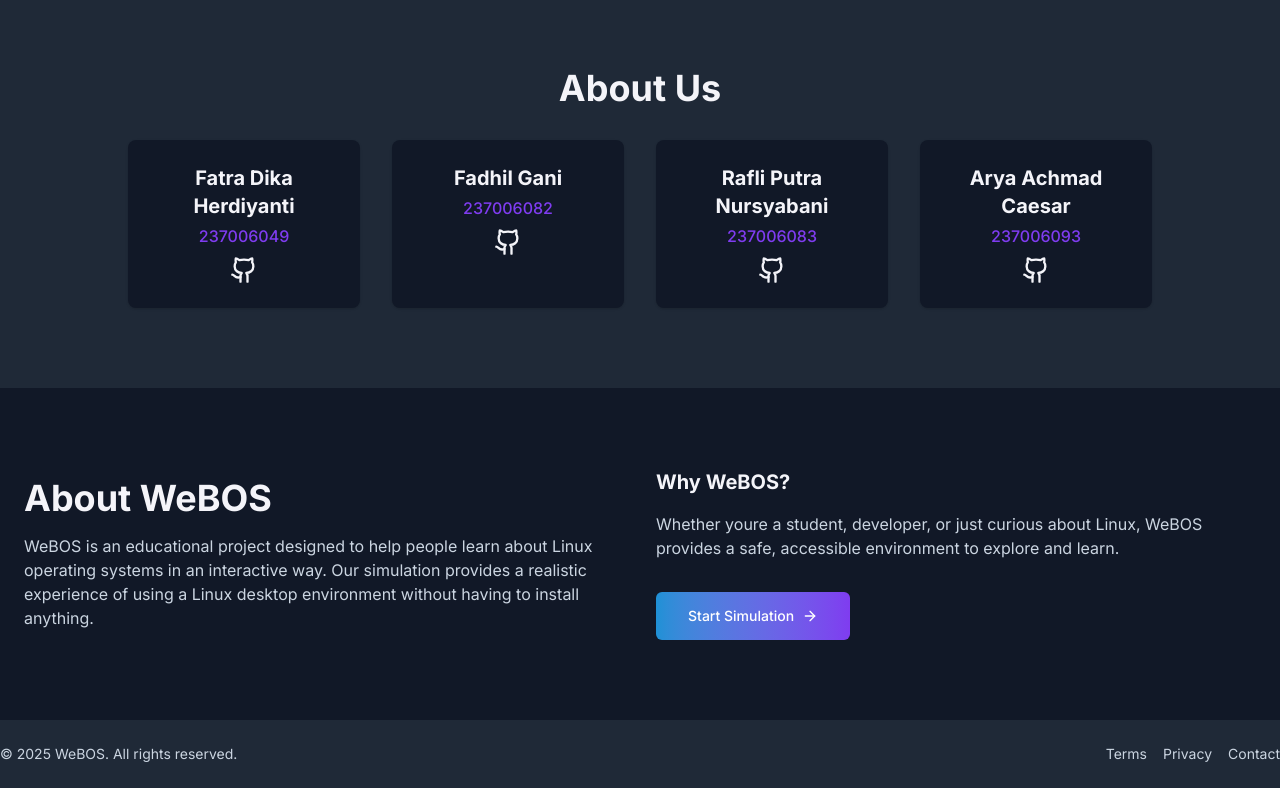
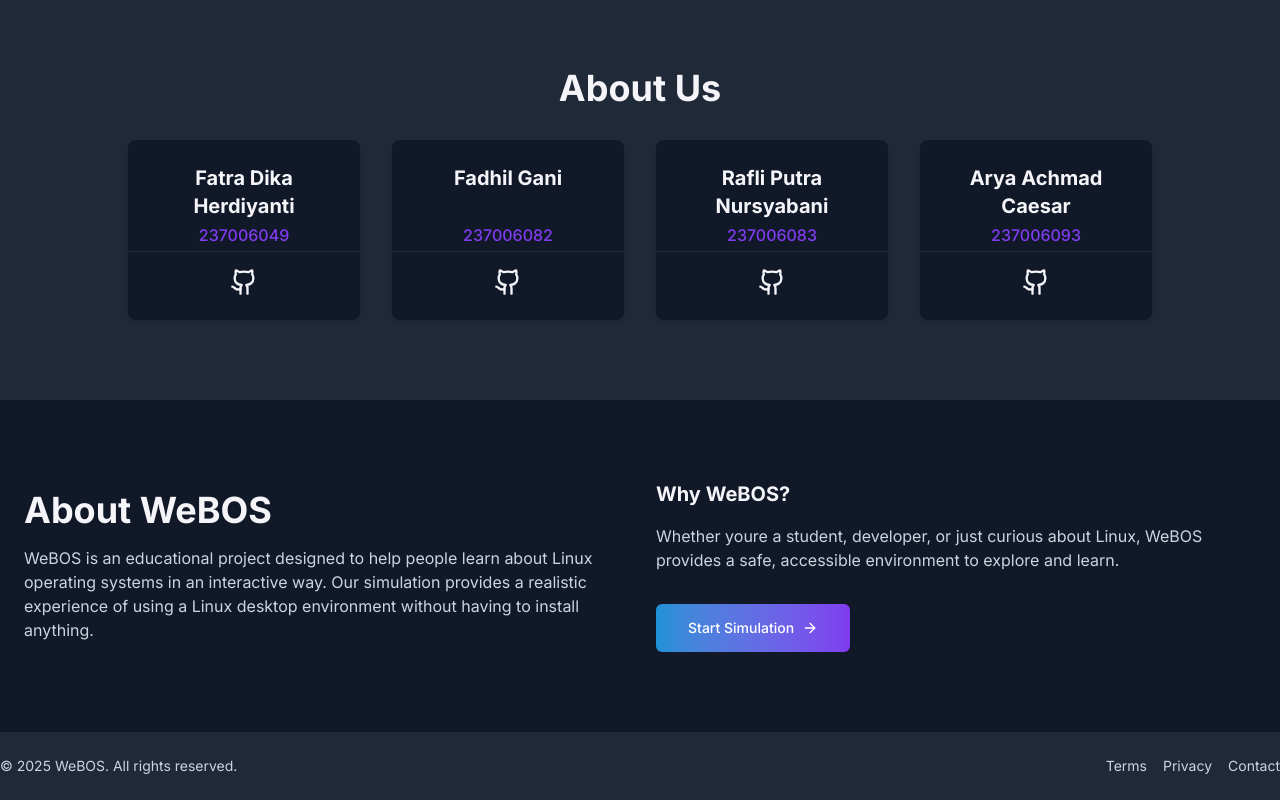
Before and after one commit to aryacaesars/webos-SO, a Next.js app: page / in a window 1280 px wide. Shown: the part 1176-1976 px from the top of the page. Built offline with nearby package versions, Linux system fonts and the light colour scheme.

Commit message:
refactor About Us section for improved layout and styling, enhancing member visibility and interaction

```diff
--- a/app/page.js
+++ b/app/page.js
@@ -157,10 +157,12 @@
                 github: "https://github.com/aryacaesars",
               },
             ].map((member, idx) => (
-        <div key={idx} className="bg-[#111827] p-6 rounded-lg shadow text-center">
+              <div key={idx} className="bg-[#111827] p-6 rounded-lg shadow text-center relative min-h-[180px]">
                 <h3 className="text-xl font-bold text-[#F4F4F9] mb-1">{member.nama}</h3>
-          <p className="text-[#7F3CF0] font-medium mb-2">{member.npm}</p>
-          <div className="flex justify-center mt-2">
+                <div className="absolute bottom-6 left-0 right-0">
+                  <p className="text-[#7F3CF0] font-medium mb-1">{member.npm}</p>
+                  <div className="border-t border-[#1F2937] mb-4"></div>
+                  <div className="flex justify-center">
                     <Link
                       href={member.github}
                       target="_blank"
@@ -172,10 +174,12 @@
                     </Link>
                   </div>
                 </div>
+              </div>
             ))}
           </div>
         </div>
       </section>
+
       {/* About */}
       <section id="about" className="w-full py-20 bg-[#111827]">
         <div className="container mx-auto px-4 md:px-6 grid gap-8 lg:grid-cols-2 items-center">
```
Lines whose indentation alone changed are shown as unchanged.
